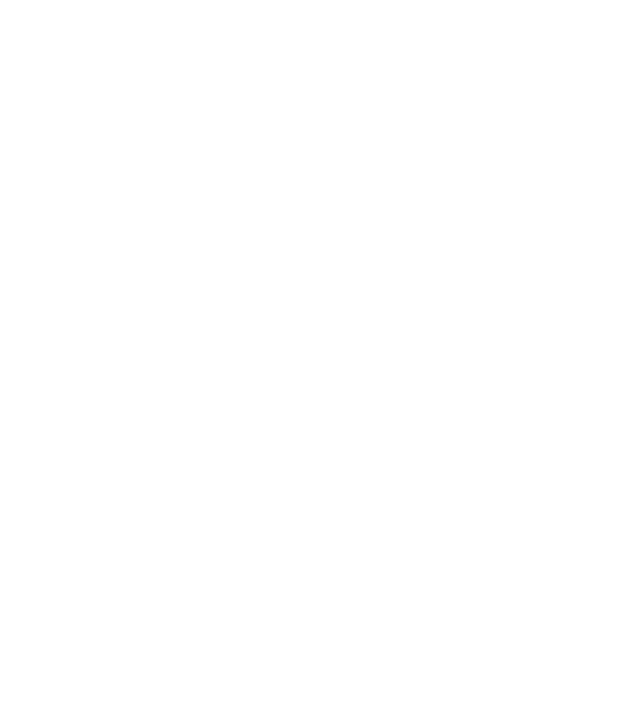
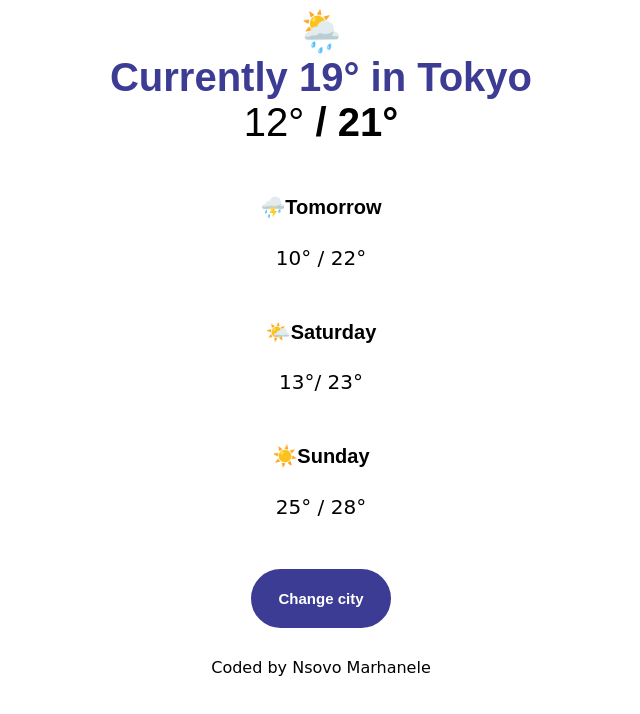
Before and after one commit to NC-Poptart/practice-app, a plain HTML site: page index.html in a window 1280 px wide. Shown: the whole page, without its empty margins (319-959 px from the left). Drawn offline with Linux system fonts and the light colour scheme.

Commit message:
Changes made to HTML, CSS & JS files
Added HTML to the index file. Created a SRC folder and added the CSS & JS files. Added Styling and JavaScript to the respective folders. Linked the CSS & JS files in the HTML file.

```diff
--- a/index.html
+++ b/index.html
@@ -4,6 +4,38 @@
     <meta charset="UTF-8" />
     <meta name="viewport" content="width=device-width, initial-scale=1.0" />
     <title>Document</title>
+    <link rel="stylesheet" href="src/style.css" />
   </head>
-  <body></body>
+  <body>
+    <h2>
+      <div>🌦️</div>
+      Currently 19&deg; in Tokyo
+    </h2>
+
+    <h3><span class="thin-numbers">12&deg;</span> / 21&deg;</h3>
+    <ul>
+      <li>
+        <div class="tomorrow">
+          <h4>⛈️Tomorrow</h4>
+          <p>10&deg; / 22&deg;</p>
+        </div>
+      </li>
+      <li>
+        <div class="saturday">
+          <h4>🌤️Saturday</h4>
+          <p>13&deg;/ 23&deg;</p>
+        </div>
+      </li>
+      <li>
+        <div class="sunday">
+          <h4>☀️Sunday</h4>
+          <p>25&deg; / 28&deg;</p>
+        </div>
+      </li>
+    </ul>
+    <button>Change city</button>
+    <p>Coded by Nsovo Marhanele</p>
+
+    <script src="src/script.js"></script>
+  </body>
 </html>
--- /dev/null
+++ b/src/script.js
@@ -0,0 +1,16 @@
+function updateHeading(newHeading) {
+  let heading = document.querySelector("h2");
+  heading.innerHTML = newHeading;
+}
+
+function changeCity() {
+  let city = prompt("Which city do you live in?");
+  let temp = prompt("What is the current temperature?");
+  if (temp <= 23) {
+    updateHeading(`Currently ${temp}&deg; 🥶 in ${city}`);
+  } else {
+    updateHeading(`Currently ${temp}&deg; 🥵 in ${city}`);
+  }
+}
+let cityButton = document.querySelector("button");
+cityButton.addEventListener("click", changeCity);
--- /dev/null
+++ b/src/style.css
@@ -0,0 +1,67 @@
+h2 {
+  text-align: center;
+  font-size: 40px;
+  color: rgb(60, 60, 148);
+  font-weight: bold;
+  margin: 0;
+  font-family: Arial, Helvetica, sans-serif;
+}
+h3 {
+  text-align: center;
+  font-size: 40px;
+  margin: 0;
+  font-family: Arial, Helvetica, sans-serif;
+}
+.thin-numbers {
+  font-weight: 100;
+}
+ul {
+  list-style: none;
+  text-align: center;
+  padding: 0;
+  font-size: 20px;
+  margin: 50px;
+  transition: all 200ms ease-in-out;
+}
+ul :hover {
+  background: rgb(251, 220, 242);
+  border: 2px transparent;
+  border-radius: 10px;
+}
+li {
+  max-width: 400px;
+  margin: 0 auto;
+}
+.tomorrow {
+  margin: 50px;
+  font-family: Arial, Helvetica, sans-serif;
+}
+.saturday {
+  margin: 50px;
+  font-family: Arial, Helvetica, sans-serif;
+}
+.sunday {
+  margin: 50px;
+  font-family: Arial, Helvetica, sans-serif;
+}
+button {
+  padding: 19px 25px;
+  margin: 30px auto;
+  display: block;
+  border: 2px solid rgb(60, 60, 148);
+  border-radius: 40px;
+  background: rgb(60, 60, 148);
+  color: #ffffff;
+  font-weight: bold;
+  font-size: 15px;
+  transition: all 200ms ease-in-out;
+  cursor: pointer;
+}
+button:hover {
+  background: #ffffff;
+  color: rgb(60, 60, 148);
+}
+p {
+  text-align: center;
+  font-family: cursive;
+}
```
Also changed, not shown: script.js (deleted), style.css (deleted).
